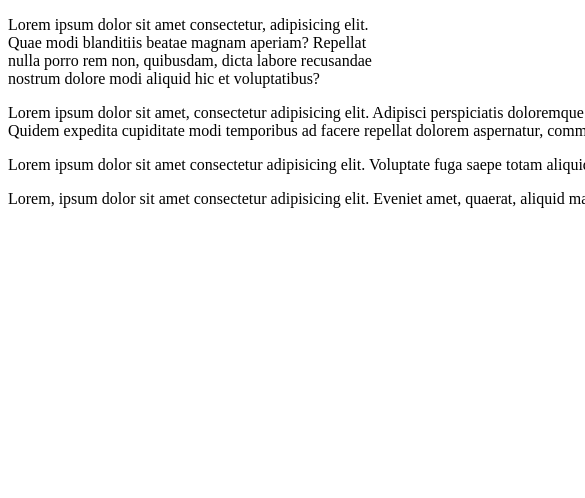
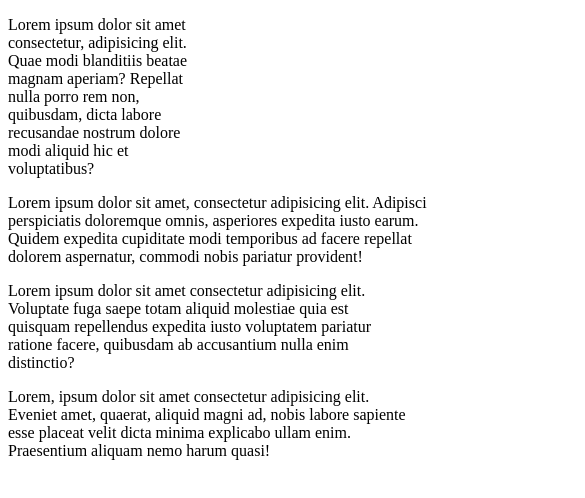
Before and after one commit to JackBadeaux/CSS-Projects, a plain HTML site: page day 9 Responsive Design—Media Queries and Responsive Units/problem 2/index.html in a window 390 px wide. Shown: the top 498 px of the page, 585 px wide, since content can reach past the window. Drawn offline with Linux system fonts and the light colour scheme.

Commit message:
Update style.css

```diff
--- a/day 9 Responsive Design—Media Queries and Responsive Units/problem 2/css/style.css
+++ b/day 9 Responsive Design—Media Queries and Responsive Units/problem 2/css/style.css
@@ -10,3 +10,17 @@
 .rem{
     width: 100rem;
 }
+@media (max-width: 760px) {
+    .rem{
+        width: 25rem;
+    }
+    .em{
+        width: 25em;
+    }
+    .vh{
+        width: 50vh;
+    }
+    .vw{
+        width: 50vw;
+    }
+}
```
